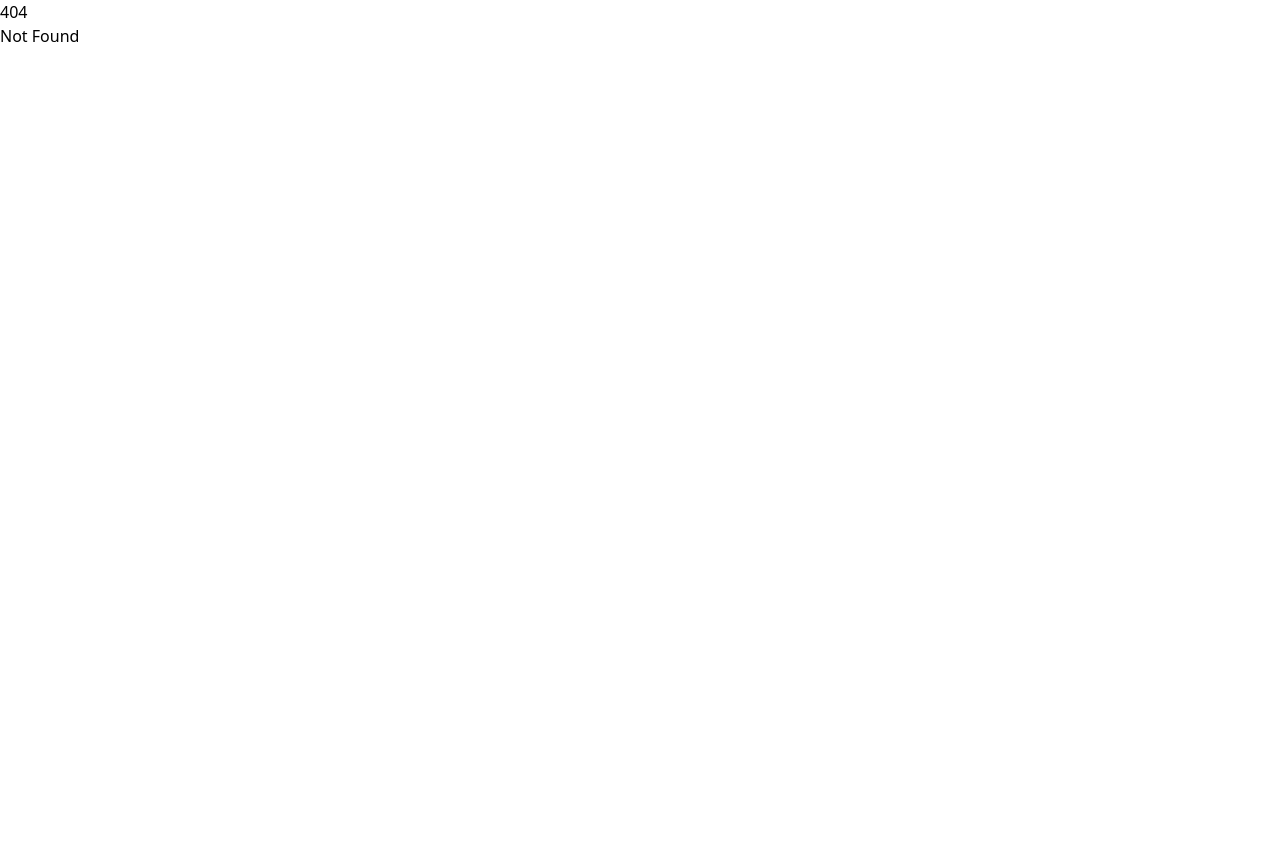
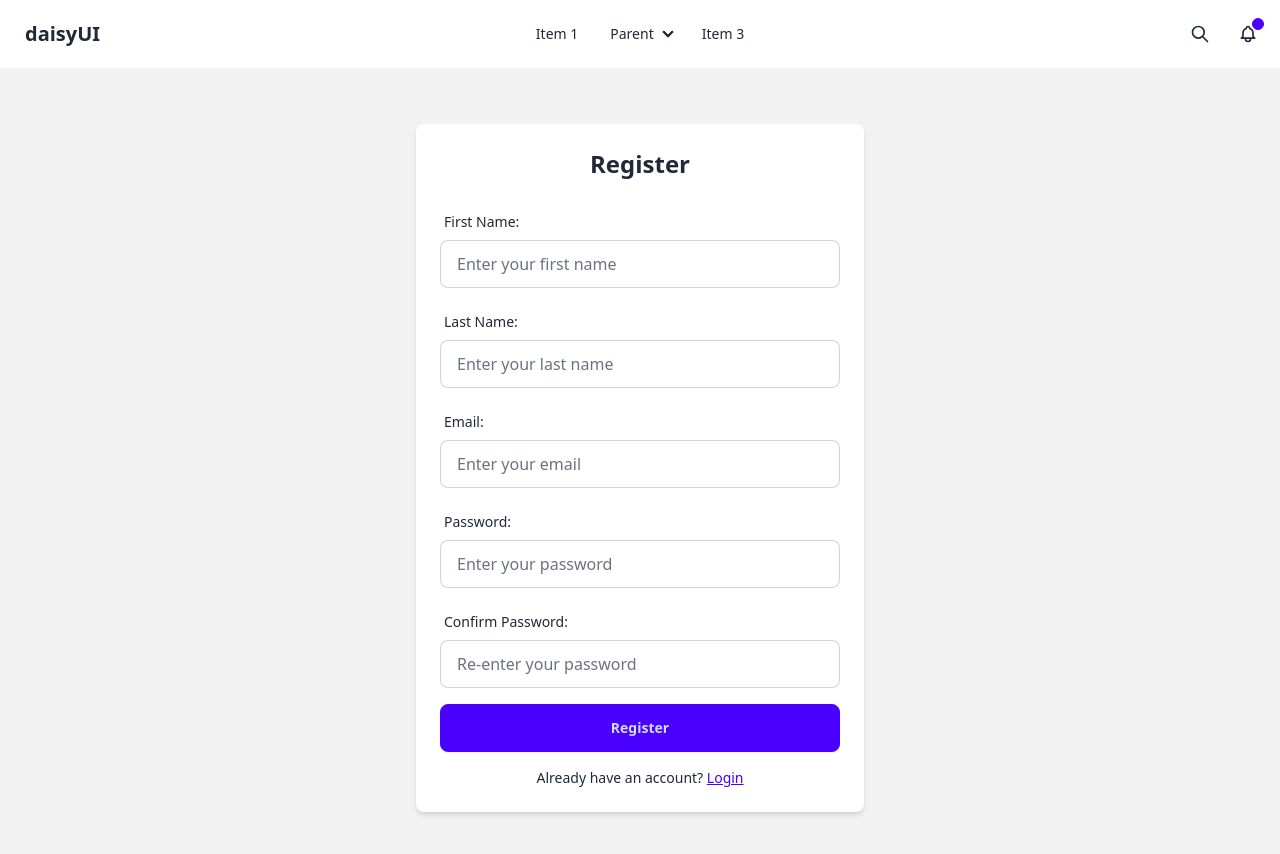
Before and after one commit to lucas-remigio/graocerto.pt, a SvelteKit app in the folder frontend/: page /register in a window 1280 px wide. Before the commit this address had no page. Shown: the top 854 px of the page. Before the commit the page ends 800 px from the top, so only its background shows below. Built offline with nearby package versions, Linux system fonts and the light colour scheme.

Commit message:
add: login e register form

```diff
--- a/frontend/package.json
+++ b/frontend/package.json
@@ -23,10 +23,12 @@
 		"@tailwindcss/forms": "^0.5.10",
 		"@tailwindcss/typography": "^0.5.16",
 		"autoprefixer": "^10.4.20",
+		"daisyui": "^4.12.23",
 		"eslint": "^9.18.0",
 		"eslint-config-prettier": "^10.0.1",
 		"eslint-plugin-svelte": "^2.46.1",
 		"globals": "^15.14.0",
+		"postcss": "^8.5.1",
 		"prettier": "^3.4.2",
 		"prettier-plugin-svelte": "^3.3.3",
 		"prettier-plugin-tailwindcss": "^0.6.10",
@@ -36,5 +38,8 @@
 		"typescript": "^5.0.0",
 		"typescript-eslint": "^8.20.0",
 		"vite": "^6.0.0"
+	},
+	"dependencies": {
+		"axios": "^1.7.9"
 	}
 }
--- /dev/null
+++ b/frontend/src/lib/Navbar.svelte
@@ -0,0 +1,105 @@
+<script lang="ts">
+	let isDropdownOpen = false;
+</script>
+
+<div class="navbar bg-base-100">
+	<div class="navbar-start">
+		<div class="dropdown">
+			<div
+				tabindex="0"
+				role="button"
+				class="btn btn-ghost lg:hidden"
+				on:click={() => (isDropdownOpen = !isDropdownOpen)}
+				on:keydown={(e) => {
+					if (e.key === 'Enter' || e.key === ' ') {
+						e.preventDefault();
+						isDropdownOpen = !isDropdownOpen;
+					}
+				}}
+			>
+				<svg
+					xmlns="http://www.w3.org/2000/svg"
+					class="h-5 w-5"
+					fill="none"
+					viewBox="0 0 24 24"
+					stroke="currentColor"
+				>
+					<path
+						stroke-linecap="round"
+						stroke-linejoin="round"
+						stroke-width="2"
+						d="M4 6h16M4 12h8m-8 6h16"
+					/>
+				</svg>
+			</div>
+			{#if isDropdownOpen}
+				<ul
+					class="menu menu-sm dropdown-content bg-base-100 rounded-box z-[1] mt-3 w-52 p-2 shadow"
+				>
+					<li><a href="#item1">Item 1</a></li>
+					<li>
+						<a href="#parent">Parent</a>
+						<ul class="p-2">
+							<li><a href="#submenu1">Submenu 1</a></li>
+							<li><a href="#submenu2">Submenu 2</a></li>
+						</ul>
+					</li>
+					<li><a href="#item3">Item 3</a></li>
+				</ul>
+			{/if}
+		</div>
+		<a href="/" class="btn btn-ghost text-xl">daisyUI</a>
+	</div>
+	<div class="navbar-center hidden lg:flex">
+		<ul class="menu menu-horizontal px-1">
+			<li><a href="#item1">Item 1</a></li>
+			<li>
+				<details>
+					<summary>Parent</summary>
+					<ul class="p-2">
+						<li><a href="#submenu1">Submenu 1</a></li>
+						<li><a href="#submenu2">Submenu 2</a></li>
+					</ul>
+				</details>
+			</li>
+			<li><a href="#item3">Item 3</a></li>
+		</ul>
+	</div>
+	<div class="navbar-end">
+		<button aria-label="search" class="btn btn-ghost btn-circle">
+			<svg
+				xmlns="http://www.w3.org/2000/svg"
+				class="h-5 w-5"
+				fill="none"
+				viewBox="0 0 24 24"
+				stroke="currentColor"
+			>
+				<path
+					stroke-linecap="round"
+					stroke-linejoin="round"
+					stroke-width="2"
+					d="M21 21l-6-6m2-5a7 7 0 11-14 0 7 7 0 0114 0z"
+				/>
+			</svg>
+		</button>
+		<button aria-label="notifications" class="btn btn-ghost btn-circle">
+			<div class="indicator">
+				<svg
+					xmlns="http://www.w3.org/2000/svg"
+					class="h-5 w-5"
+					fill="none"
+					viewBox="0 0 24 24"
+					stroke="currentColor"
+				>
+					<path
+						stroke-linecap="round"
+						stroke-linejoin="round"
+						stroke-width="2"
+						d="M15 17h5l-1.405-1.405A2.032 2.032 0 0118 14.158V11a6.002 6.002 0 00-4-5.659V5a2 2 0 10-4 0v.341C7.67 6.165 6 8.388 6 11v3.159c0 .538-.214 1.055-.595 1.436L4 17h5m6 0v1a3 3 0 11-6 0v-1m6 0H9"
+					/>
+				</svg>
+				<span class="badge badge-xs badge-primary indicator-item"></span>
+			</div>
+		</button>
+	</div>
+</div>
--- /dev/null
+++ b/frontend/src/lib/axios.ts
@@ -0,0 +1,32 @@
+import axios from 'axios';
+import { get } from 'svelte/store';
+import { token } from '$lib/stores/auth';
+
+const api = axios.create({
+	baseURL: 'http://localhost:8080/api/v1/',
+	withCredentials: true,
+	headers: { 'Content-Type': 'application/json' }
+});
+
+// Request Interceptor: Attach token to headers
+api.interceptors.request.use((config) => {
+	const authToken = get(token);
+	if (authToken) {
+		config.headers.Authorization = `Bearer ${authToken}`;
+	}
+	return config;
+});
+
+// Response Interceptor: Handle errors and token refresh
+api.interceptors.response.use(
+	(response) => response, // Pass through successful responses
+	async (error) => {
+		if (error.response?.status === 401) {
+			token.set(null);
+			window.location.href = '/login';
+		}
+		return Promise.reject(error);
+	}
+);
+
+export default api;
--- /dev/null
+++ b/frontend/src/lib/stores/auth.ts
@@ -0,0 +1,12 @@
+import { writable } from 'svelte/store';
+
+// Writable store to store the token
+export const token = writable<string | null>(null);
+
+// Writable store to manage authentication state
+export const isAuthenticated = writable<boolean>(false);
+
+// Update the `isAuthenticated` state whenever the token changes
+token.subscribe((value) => {
+	isAuthenticated.set(!!value);
+});
--- a/frontend/src/routes/+layout.svelte
+++ b/frontend/src/routes/+layout.svelte
@@ -1,6 +1,11 @@
 <script lang="ts">
 	import '../app.css';
+	import Navbar from '$lib/Navbar.svelte';
 	let { children } = $props();
 </script>
 
-{@render children()}
+<Navbar />
+
+<main>
+	{@render children()}
+</main>
--- /dev/null
+++ b/frontend/src/routes/hooks.client.ts
@@ -0,0 +1,19 @@
+import { token } from '$lib/stores/auth';
+
+import type { RequestEvent } from '@sveltejs/kit';
+
+export async function handle({
+	event,
+	resolve
+}: {
+	event: RequestEvent;
+	resolve: (event: RequestEvent) => Promise<Response>;
+}) {
+	const authToken = localStorage.getItem('token');
+
+	if (authToken) {
+		token.set(authToken);
+	}
+
+	return resolve(event);
+}
--- a/frontend/src/routes/login/+page.svelte
+++ b/frontend/src/routes/login/+page.svelte
@@ -1,56 +1,84 @@
-<script>
+<script lang="ts">
 	import { goto } from '$app/navigation';
+	import api from '$lib/axios';
+	import type { AxiosError } from 'axios';
 
 	let email = '';
 	let password = '';
 	let errorMessage = '';
 
+	interface APIErrorResponse {
+		token?: string; // The main error message
+		error?: string; // Optional error code or additional details
+	}
+
 	const handleLogin = async () => {
-		errorMessage = ''; // Clear previous errors
+		errorMessage = '';
 
 		// Send the login request to the backend
-		const response = await fetch('http://localhost:8080/api/v1/login', {
-			method: 'POST',
-			headers: { 'Content-Type': 'application/json' },
-			body: JSON.stringify({ email, password })
-		});
+		try {
+			const response = await api.post('login', { email, password });
 
-		if (response.ok) {
-			const data = await response.json();
+			const data = response.data;
 			// Save the token to localStorage (or cookie)
 			localStorage.setItem('authToken', data.token);
-
-			// Redirect to the home page or dashboard
 			goto('/');
-		} else {
-			// Handle login error
-			const errorData = await response.json();
-			errorMessage = errorData.message || 'Login failed. Please try again.';
+		} catch (error) {
+			// Type the error as AxiosError
+			const axiosError = error as AxiosError;
+			const apiResponse = axiosError.response?.data as APIErrorResponse;
+			errorMessage = apiResponse?.error || 'An error occurred';
 		}
 	};
 </script>
 
-<main>
-	<h1>Login</h1>
+<main class="bg-base-200 flex min-h-screen items-center justify-center">
+	<div class="bg-base-100 w-full max-w-md rounded-lg p-6 shadow-md">
+		<h1 class="mb-6 text-center text-2xl font-bold">Login</h1>
 
-	<form on:submit|preventDefault={handleLogin}>
-		<label for="email">Email:</label>
-		<input id="email" type="email" bind:value={email} required />
+		<form class="space-y-4" on:submit|preventDefault={handleLogin}>
+			<div class="form-control">
+				<label for="email" class="label">
+					<span class="label-text">Email:</span>
+				</label>
+				<input
+					id="email"
+					type="email"
+					bind:value={email}
+					required
+					class="input input-bordered w-full"
+					placeholder="Enter your email"
+				/>
+			</div>
 
-		<label for="password">Password:</label>
-		<input id="password" type="password" bind:value={password} required />
+			<div class="form-control">
+				<label for="password" class="label">
+					<span class="label-text">Password:</span>
+				</label>
+				<input
+					id="password"
+					type="password"
+					bind:value={password}
+					required
+					class="input input-bordered w-full"
+					placeholder="Enter your password"
+				/>
+			</div>
 
-		{#if errorMessage}
-			<p class="error">{errorMessage}</p>
-		{/if}
+			{#if errorMessage}
+				<p class="text-sm text-red-500">{errorMessage}</p>
+			{/if}
 
-		<button type="submit">Login</button>
-	</form>
+			<div class="form-control mt-4">
+				<button type="submit" class="btn btn-primary w-full">Login</button>
+			</div>
+		</form>
+
+		<p class="mt-4 text-center text-sm">
+			Don't have an account? <a href="/register" class="link link-primary">Register</a>
+		</p>
+	</div>
 </main>
 
 <style>
-	.error {
-		color: red;
-		margin-top: 0.5rem;
-	}
 </style>
--- /dev/null
+++ b/frontend/src/routes/register/+page.svelte
@@ -0,0 +1,147 @@
+<script lang="ts">
+	import { goto } from '$app/navigation';
+	import api from '$lib/axios';
+	import type { AxiosError } from 'axios';
+
+	let first_name = '';
+	let last_name = '';
+	let email = '';
+	let password = '';
+	let confirmPassword = '';
+	let errorMessage = '';
+	let successMessage = '';
+
+	interface APIErrorResponse {
+		message: string; // Main error message
+		error?: string; // Optional error code or additional details
+	}
+
+	const handleRegister = async () => {
+		errorMessage = '';
+		successMessage = '';
+
+		// Validate passwords match
+		if (password !== confirmPassword) {
+			errorMessage = 'Passwords do not match.';
+			return;
+		}
+
+		try {
+			// Send the register request to the backend
+			const response = await api.post('register', {
+				first_name,
+				last_name,
+				email,
+				password
+			});
+
+			successMessage = 'Registration successful! Redirecting to login...';
+			setTimeout(() => {
+				goto('/login');
+			}, 2000);
+		} catch (error) {
+			// Handle errors and display error messages
+			const axiosError = error as AxiosError;
+			const apiResponse = axiosError.response?.data as APIErrorResponse;
+			errorMessage = apiResponse?.error || 'Registration failed. Please try again.';
+		}
+	};
+</script>
+
+<main class="bg-base-200 flex min-h-screen items-center justify-center">
+	<div class="bg-base-100 w-full max-w-md rounded-lg p-6 shadow-md">
+		<h1 class="mb-6 text-center text-2xl font-bold">Register</h1>
+
+		<form class="space-y-4" on:submit|preventDefault={handleRegister}>
+			<div class="form-control">
+				<label for="first_name" class="label">
+					<span class="label-text">First Name:</span>
+				</label>
+				<input
+					id="first_name"
+					type="text"
+					bind:value={first_name}
+					required
+					class="input input-bordered w-full"
+					placeholder="Enter your first name"
+				/>
+			</div>
+
+			<div class="form-control">
+				<label for="last_name" class="label">
+					<span class="label-text">Last Name:</span>
+				</label>
+				<input
+					id="last_name"
+					type="text"
+					bind:value={last_name}
+					required
+					class="input input-bordered w-full"
+					placeholder="Enter your last name"
+				/>
+			</div>
+
+			<div class="form-control">
+				<label for="email" class="label">
+					<span class="label-text">Email:</span>
+				</label>
+				<input
+					id="email"
+					type="email"
+					bind:value={email}
+					required
+					class="input input-bordered w-full"
+					placeholder="Enter your email"
+				/>
+			</div>
+
+			<div class="form-control">
+				<label for="password" class="label">
+					<span class="label-text">Password:</span>
+				</label>
+				<input
+					id="password"
+					type="password"
+					bind:value={password}
+					required
+					class="input input-bordered w-full"
+					placeholder="Enter your password"
+				/>
+			</div>
+
+			<div class="form-control">
+				<label for="confirmPassword" class="label">
+					<span class="label-text">Confirm Password:</span>
+				</label>
+				<input
+					id="confirmPassword"
+					type="password"
+					bind:value={confirmPassword}
+					required
+					class="input input-bordered w-full"
+					placeholder="Re-enter your password"
+				/>
+			</div>
+
+			{#if errorMessage}
+				<p class="text-sm text-red-500">{errorMessage}</p>
+			{/if}
+
+			{#if successMessage}
+				<p class="text-sm text-green-500">{successMessage}</p>
+			{/if}
+
+			<div class="form-control mt-4">
+				<button type="submit" class="btn btn-primary w-full">Register</button>
+			</div>
+		</form>
+
+		<p class="mt-4 text-center text-sm">
+			Already have an account? <a href="/login" class="link link-primary">Login</a>
+		</p>
+	</div>
+</main>
+
+<style>
+	/* You can customize styling here if needed */
+</style>
--- /dev/null
+++ b/frontend/src/routes/register/+page.ts
@@ -0,0 +1,5 @@
+import type { PageLoad } from './$types';
+
+export const load = (async () => {
+	return {};
+}) satisfies PageLoad;
--- a/frontend/tailwind.config.ts
+++ b/frontend/tailwind.config.ts
@@ -2,6 +2,7 @@ import containerQueries from '@tailwindcss/container-queries';
 import forms from '@tailwindcss/forms';
 import typography from '@tailwindcss/typography';
 import type { Config } from 'tailwindcss';
+import daisyui from 'daisyui';
 
 export default {
 	content: ['./src/**/*.{html,js,svelte,ts}'],
@@ -10,5 +11,5 @@ export default {
 		extend: {}
 	},
 
-	plugins: [typography, forms, containerQueries]
+	plugins: [typography, forms, containerQueries, daisyui]
 } satisfies Config;
```
Also changed, not shown: 2 other files (tests, documents, lock files or other folders).
